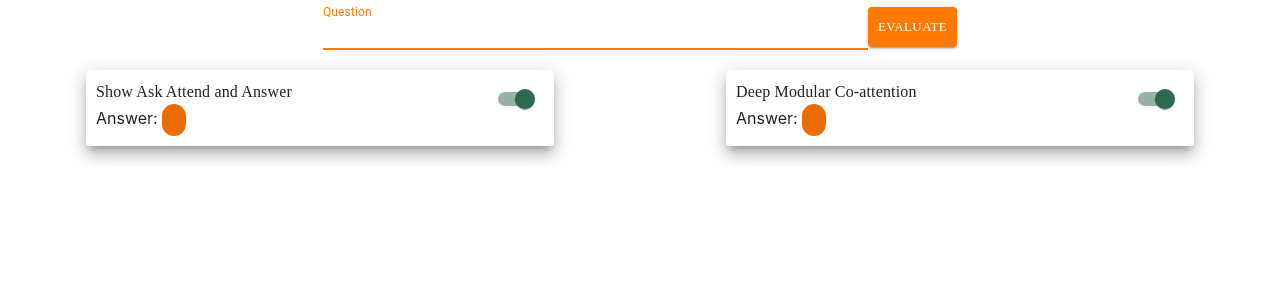
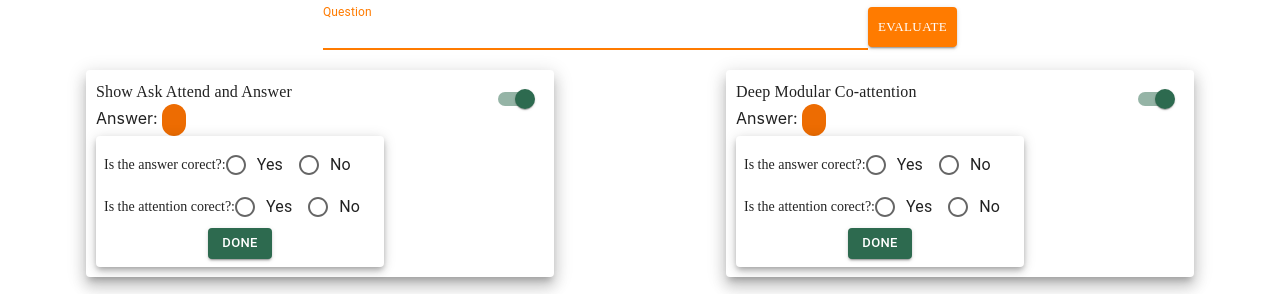
Before and after one commit to Visuo-Textual-Reasoning/vqar-analyzer, a React (Create React App) app: page /vqa in a window 1280 px wide. Shown: the part 650-944 px from the top of the page. Before the commit the page ends 816 px from the top, so only its background shows below. Built offline with nearby package versions, Linux system fonts and the light colour scheme; no server answers.

Commit message:
Added feedback forms

```diff
--- /dev/null
+++ b/src/components/FeedbackForm/Index.jsx
@@ -0,0 +1,91 @@
+import * as React from 'react';
+import Button from '@mui/material/Button';
+import Radio from '@mui/material/Radio';
+import Box from '@mui/material/Box';
+import RadioGroup from '@mui/material/RadioGroup';
+import FormControlLabel from '@mui/material/FormControlLabel';
+
+// import { useFeedbackFormOpenStatus } from '../../contexts/FeedbackFormOpenStatusProvider';
+import { Paper, } from '@mui/material';
+import { makeStyles } from '@mui/styles';
+
+const useStyles = makeStyles({
+  contents: {
+    display: "flex",
+    flexDirection: 'column',
+    fontSize: "14px",
+
+    "& > div": {
+        // border: "1px solid red",
+        display: "flex",
+        alignItems: "center"
+    },
+
+    "& button": {
+        margin: "0 auto"
+    }
+  }
+})
+
+export default function FeedbackForm({ handleRadioChange, sendFeedback, feedback }) {
+//   const [open, _setOpen] = useFeedbackFormOpenStatus()
+  const classes = useStyles()
+
+  // const handleClose = () => {
+  //   setOpen(false);
+  // };
+
+  const handleChange = (e, field) => {
+    let value = e.target.value
+    handleRadioChange(field, value)
+  }
+
+  const handleClose = (e) => {
+    sendFeedback(e)
+  }
+
+  return (
+    // <Box style={{ display: `${open ? "flex" : "none"}` }}>
+    <Box style={{ display: `${true ? "flex" : "none"}` }}>
+      <Paper
+        elevation={5}
+        sx={{ padding: 1, fontFamily: "Cascadia Code"}}
+
+      >
+        <Box className={classes.contents}>
+          <Box>
+            Is the answer corect?:
+            <RadioGroup
+              row
+              aria-labelledby="demo-radio-buttons-group-label"
+              name="radio-buttons-answer-group"
+              value={feedback["answer"]}
+              onChange={(e) => handleChange(e, "answer")}
+            >
+              <FormControlLabel value="yes" control={<Radio />} label="Yes" />
+              <FormControlLabel value="no" control={<Radio />} label="No" />
+            </RadioGroup>
+            {/* <Checkbox {...label} color="success" onChange={(e) => handleCheckboxChange("answer")} /> */}
+          </Box>
+          <Box>
+            Is the attention corect?:
+            <RadioGroup
+              row
+              aria-labelledby="demo-radio-buttons-group-label"
+              name="radio-buttons-attention-group"
+              onChange={(e) => handleChange(e, "attention")}
+              value={feedback["attention"]}
+            >
+              <FormControlLabel value="yes" control={<Radio />} label="Yes" />
+              <FormControlLabel value="no" control={<Radio />} label="No" />
+            </RadioGroup>
+            {/* <Checkbox {...label} color="success" onChange={(e) => handleRadioChange("attention")} /> */}
+          </Box>
+          <Box className='buttons'>
+            <Button onClick={handleClose} size="small" variant="contained">Done</Button>
+          </Box>
+        </Box>
+      </Paper>
+    </Box>
+  );
+}
--- a/src/components/ModelPanel/VQAPanel.jsx
+++ b/src/components/ModelPanel/VQAPanel.jsx
@@ -1,11 +1,15 @@
 import PropTypes from 'prop-types';
 import { Paper, Typography, CircularProgress, Switch } from '@mui/material';
+
+import Snackbar from '@mui/material/Snackbar';
+import Alert from '@mui/material/Alert';
 import React, { useEffect } from 'react';
 import { makeStyles } from '@mui/styles';
 import Answer from '../Answer/Index';
 import { useState } from 'react';
 import { fetchPrediction } from '../../utils/helpers';
 import { useEvaluate } from '../../contexts/EvaluateProvider';
+import FeedbackForm from '../FeedbackForm/Index';
 
 const useStyles = makeStyles((theme) => {
 	console.log(theme);
@@ -19,7 +23,8 @@ const useStyles = makeStyles((theme) => {
 			},
 			width: '35%',
 			margin: '20px auto',
-			padding: 10
+			padding: 10,
+			height: "fit-content"
 		},
 		switch: {
 			float: 'right'
@@ -35,6 +40,11 @@ export default function VQAModelPanel({ modelName, apiUrl, question, imageIndex
 	const [ timeTaken, setTimeTaken ] = useState(null);
 	const [ modelActive, setModelActive ] = useState(true);
 
+	const [ warningOpen, setWarningOpen ] = useState(false);
+	const [ feedback, setFeedback ] = React.useState({
+		answer: null,
+		attention: null
+	});
 	useEffect(
 		() => {
 			// console.log("Model Panel: ", evaluate, evaluateRef.current);
@@ -48,7 +58,9 @@ export default function VQAModelPanel({ modelName, apiUrl, question, imageIndex
 	);
 
 	async function getAnswer() {
-		if(!modelActive) {return}
+		if (!modelActive) {
+			return;
+		}
 		let predictionData = { imageIndex, question };
 
 		try {
@@ -64,8 +76,38 @@ export default function VQAModelPanel({ modelName, apiUrl, question, imageIndex
 		}
 	}
 
+	const handleRadioChange = (name, value) => {
+		setFeedback({ ...feedback, [name]: value });
+		console.log({ feedback });
+	};
+
+	const handleWarningClose = (event, reason) => {
+		if (reason === 'clickaway') {
+			return;
+		}
+
+		setWarningOpen(false);
+	};
+
+	const sendFeedback = async () => {
+		if (!feedback.answer || !feedback.attention) {
+			console.log('You have to pick something!');
+			setWarningOpen(true);
+			return false;
+		}
+
+		setFeedback({
+			answer: null,
+			attention: null
+		});
+	};
+
 	return (
-		<Paper className={classes.panel} elevation={modelActive ? 10: 3} sx={{ backgroundColor: modelActive ? "white" : "#eeeeee" }}>
+		<Paper
+			className={classes.panel}
+			elevation={modelActive ? 10 : 3}
+			sx={{ backgroundColor: modelActive ? 'white' : '#eeeeee' }}
+		>
 			<Switch
 				className={classes.switch}
 				checked={modelActive}
@@ -80,6 +122,18 @@ export default function VQAModelPanel({ modelName, apiUrl, question, imageIndex
 			<Typography sx={{ fontFamily: 'Cascadia Code', fontSize: '12px' }}>
 				{!loading && timeTaken && `Took ${(timeTaken / 1000).toFixed(2)}s`}
 			</Typography>
+
+			{modelActive && <FeedbackForm
+				handleRadioChange={handleRadioChange}
+				sendFeedback={sendFeedback}
+				feedback={feedback}
+			/>}
+
+			<Snackbar open={warningOpen} autoHideDuration={6000} onClose={handleWarningClose}>
+				<Alert onClose={handleWarningClose} severity="warning" sx={{ width: '100%' }}>
+					Please provide complete feedback!
+				</Alert>
+			</Snackbar>
 		</Paper>
 	);
 }
```
